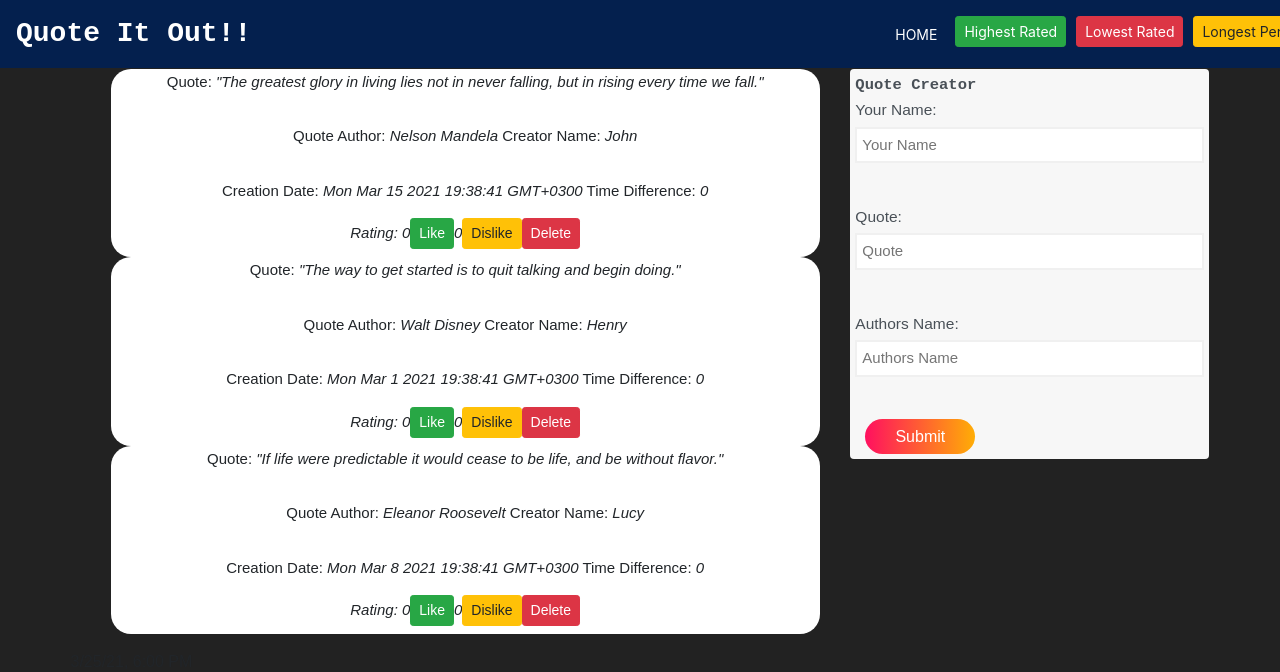
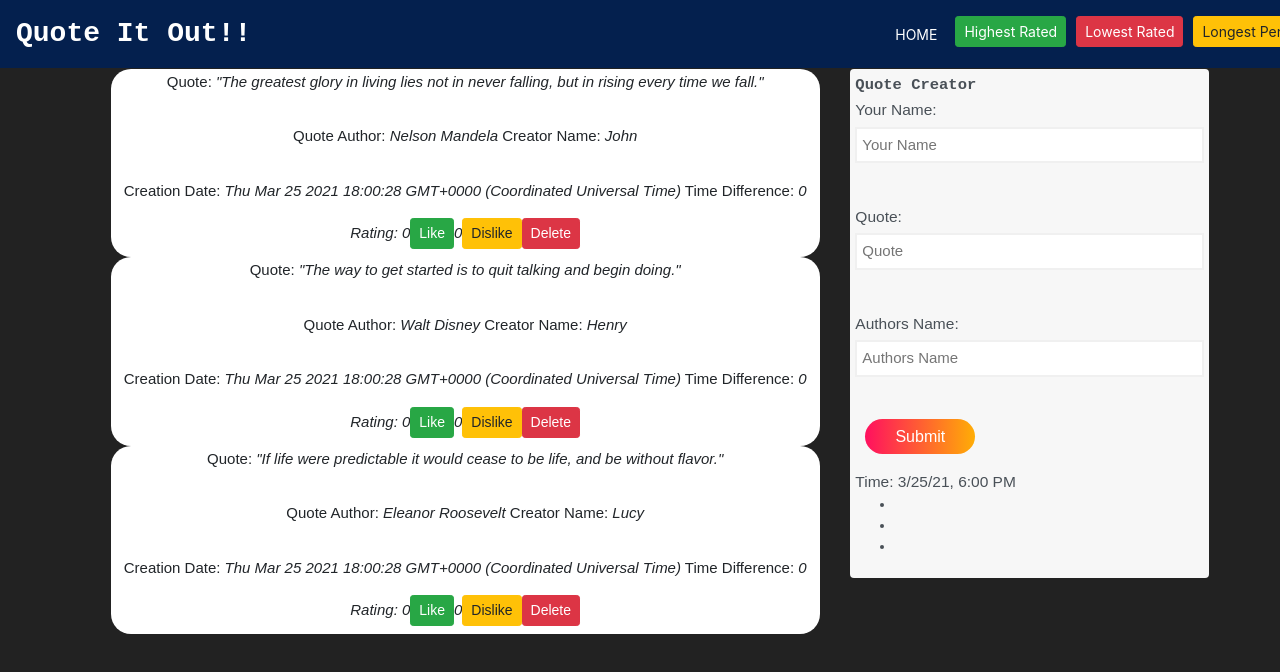
Before and after one commit to AlexWanyoike/DummyDontMind, an Angular app: page / in a window 1280 px wide. Shown: the top 672 px of the page. Built offline with nearby package versions, Linux system fonts and the light colour scheme.

Commit message:
Push Data

```diff
--- a/src/app/blockform/blockform.component.html
+++ b/src/app/blockform/blockform.component.html
@@ -45,25 +45,15 @@
           <p>Quote Author: <span>{{sample.author}}</span>      Creator Name: <span>{{sample.name}}</span></p>
           <pre></pre>
           <p>Creation Date: <span>{{sample.date}}</span> Time Difference: <span>{{calculateDiff()}}</span></p>
-
-
           <span> Rating: {{numberofLikes}}</span>
           <button (click)= "likeButtonClick()" type="button" class="btn btn-success btn-sm">Like</button>
           <span>{{numberofDislikes}}</span>
           <button  (click)= "dislikeButtonClick()" type="button" class="btn btn-warning btn-sm">Dislike</button>
           <span></span>
           <button (click)="onDelete($event)" class="btn btn-danger btn-sm" >Delete</button>
-
-
-
       </li>
     </ul>
 
-
-
-    <div>
-      {{today | date:'short'}}
-     </div>
 
 
   </div>
@@ -89,6 +79,13 @@
           <br><br>
 
           <button  class="btn btn-primary" type="submit">Submit</button>
+          <pre></pre>
+          <label for="">Time: {{today | date:'short'}}</label>
+          <ul>
+            <li>{{quote.name}}</li>
+            <li>{{quote.head}}</li>
+            <li>{{quote.flower}}</li>
+          </ul>
       </div>
     </form>
   </div>
--- a/src/app/blockform/blockform.component.ts
+++ b/src/app/blockform/blockform.component.ts
@@ -55,9 +55,9 @@ calculateDiff(){
 //
 
   samples = [
-    { quote: "The greatest glory in living lies not in never falling, but in rising every time we fall.", name: "John", author:"Nelson Mandela", date:`Mon Mar 15 2021 19:38:41 GMT+0300`},
-    { quote: "The way to get started is to quit talking and begin doing.", name: "Henry", author:"Walt Disney" ,date:`Mon Mar 1 2021 19:38:41 GMT+0300` },
-    { quote: "If life were predictable it would cease to be life, and be without flavor.", name: "Lucy", author:"Eleanor Roosevelt" ,date:`Mon Mar 8 2021 19:38:41 GMT+0300` }
+    { quote: "The greatest glory in living lies not in never falling, but in rising every time we fall.", name: "John", author:"Nelson Mandela", date:`${this._today}`},
+    { quote: "The way to get started is to quit talking and begin doing.", name: "Henry", author:"Walt Disney" ,date:`${this._today}` },
+    { quote: "If life were predictable it would cease to be life, and be without flavor.", name: "Lucy", author:"Eleanor Roosevelt" ,date:`${this._today}` }
   ];
 
 
@@ -78,7 +78,7 @@ dislikeButtonClick(){
 
 
 //
-UserName:string = "Enter UserName"
+
 
 //
 
```
